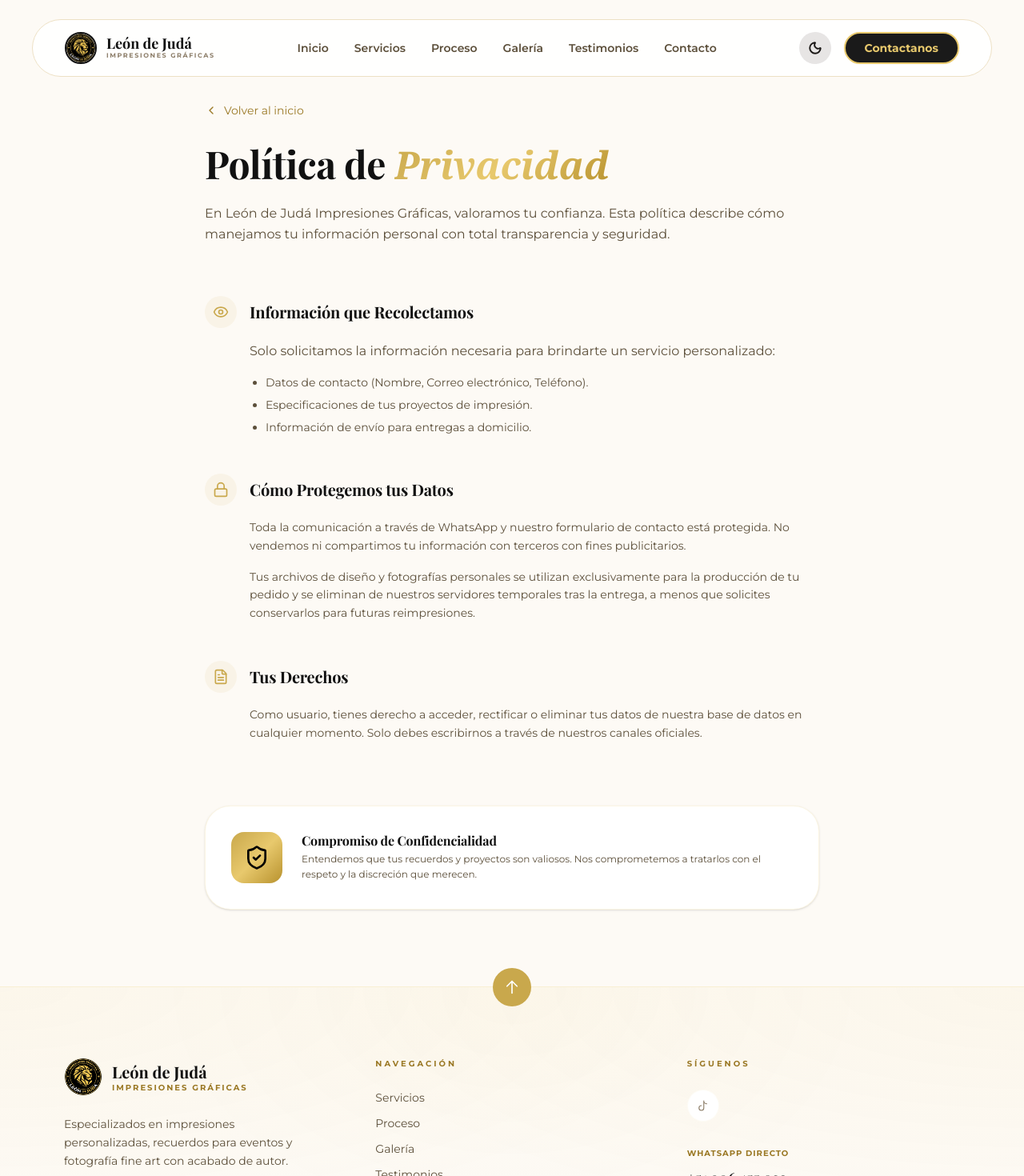
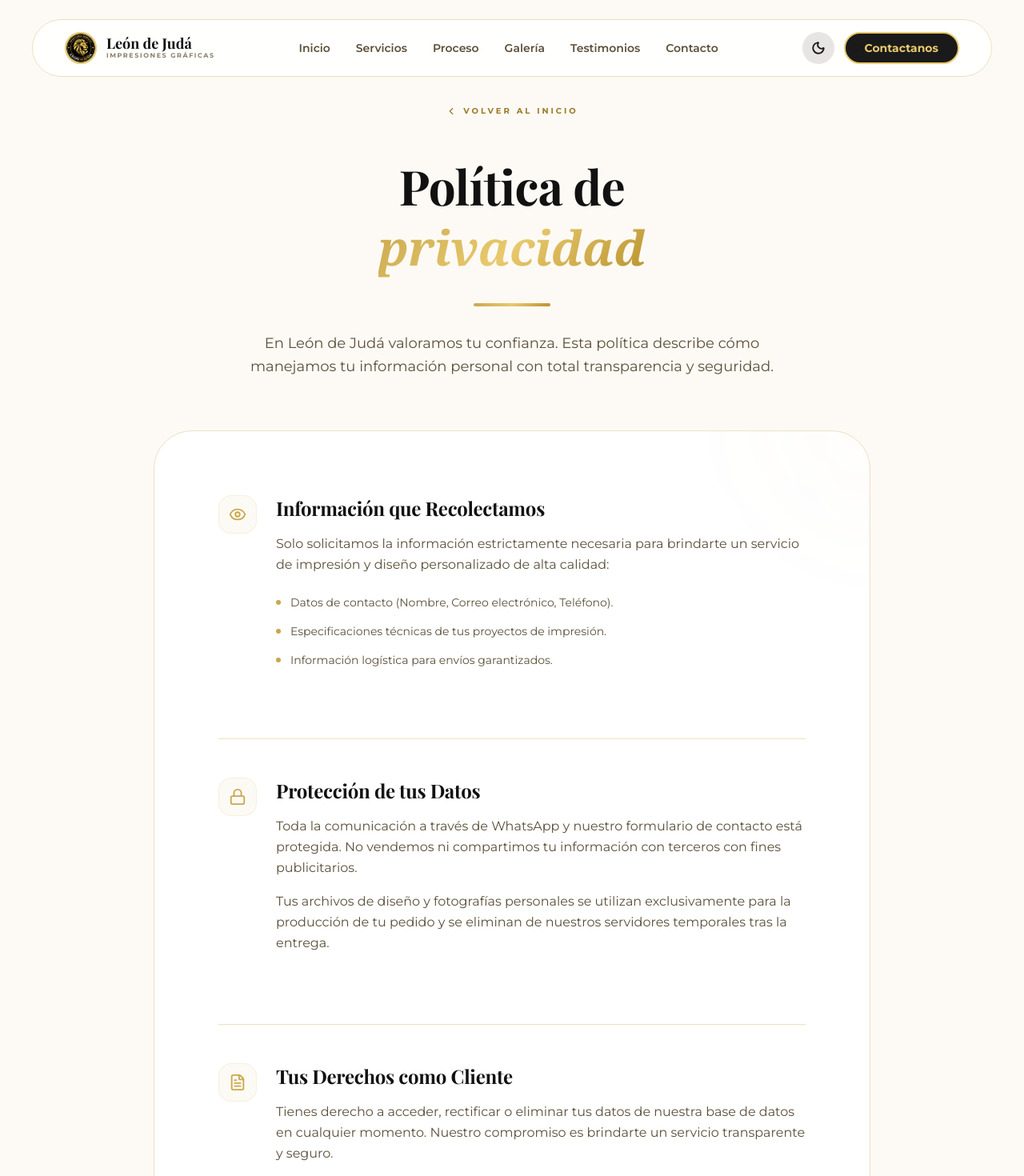
Before and after one commit to marisol0davila21-sudo/leonjd, a Next.js app in the folder frontend/: page /politica-privacidad in a window 1280 px wide. Shown: the top 1470 px of the page at 80% size. Built offline with nearby package versions, Linux system fonts and the light colour scheme.

Commit message:
feat: implement responsive navbar, root layout configuration, and privacy policy page

```diff
--- a/frontend/app/politica-privacidad/page.tsx
+++ b/frontend/app/politica-privacidad/page.tsx
@@ -9,95 +9,112 @@ export default function PrivacyPolicy() {
   return (
     <>
       <Navbar />
-      <main className="pt-32 pb-24 bg-[#fdfaf5] dark:bg-[#080808] transition-colors duration-500">
+      <main className="pt-32 pb-24 bg-[#fdfaf5] dark:bg-[#050505] transition-colors duration-500">
         <div className="container-main">
           {/* Header */}
-          <div className="max-w-3xl mx-auto mb-16">
+          <div className="max-w-4xl mx-auto mb-16 text-center">
             <Link
               href="/"
-              className="inline-flex items-center gap-2 text-sm text-[#9a7824] hover:text-[#c9a84c] transition-colors mb-8 group"
+              className="inline-flex items-center gap-2 text-[10px] font-bold tracking-[0.3em] uppercase text-[#9a7824] hover:text-[#c9a84c] transition-colors mb-12 group"
             >
-              <ChevronLeft size={16} className="group-hover:-translate-x-1 transition-transform" />
+              <ChevronLeft size={14} className="group-hover:-translate-x-1 transition-transform" />
               Volver al inicio
             </Link>
 
-            <h1 className="text-display text-4xl md:text-5xl font-bold text-[var(--text-main)] mb-6">
-              Política de <span className="gold-gradient italic font-serif">Privacidad</span>
+            <h1 className="text-display text-5xl md:text-6xl font-bold text-[var(--text-main)] mb-8 leading-tight">
+              Política de <br />
+              <span className="gold-gradient italic font-serif lowercase">privacidad</span>
             </h1>
-            <p className="text-body text-base text-[var(--text-muted)] leading-relaxed">
-              En León de Judá Impresiones Gráficas, valoramos tu confianza. Esta política describe cómo manejamos tu información personal con total transparencia y seguridad.
+            <div className="w-24 h-1 bg-gold-gradient mx-auto mb-8 rounded-full" />
+            <p className="text-body text-lg text-[var(--text-muted)] leading-relaxed max-w-2xl mx-auto">
+              En León de Judá valoramos tu confianza. Esta política describe cómo manejamos tu información personal con total transparencia y seguridad.
             </p>
           </div>
 
-          {/* Content Grid */}
-          <div className="max-w-3xl mx-auto grid gap-12">
+          {/* Content Card */}
+          <div className="max-w-4xl mx-auto bg-white dark:bg-[#0c0c0c] border border-[#ede0c4] dark:border-white/10 rounded-[48px] p-8 md:p-16 lg:p-20 relative overflow-hidden transition-colors duration-500">
+            {/* Decorative background elements */}
+            <div className="absolute top-0 right-0 w-64 h-64 bg-[#c9a84c05] rounded-full blur-3xl -translate-y-1/2 translate-x-1/2" />
+            <div className="absolute bottom-0 left-0 w-64 h-64 bg-[#c9a84c03] rounded-full blur-3xl translate-y-1/2 -translate-x-1/2" />
+
+            <div className="relative z-10 grid gap-16">
 
               {/* Section 1 */}
-            <section className="group">
-              <div className="flex items-center gap-4 mb-4">
-                <div className="w-10 h-10 rounded-xl bg-[#c9a84c15] flex items-center justify-center text-[#c9a84c]">
-                  <Eye size={20} />
+              <section className="relative">
+                <div className="flex items-start gap-6 mb-6">
+                  <div className="w-12 h-12 rounded-2xl bg-[#c9a84c10] flex items-center justify-center text-[#c9a84c] shrink-0 border border-[#c9a84c20]">
+                    <Eye size={22} />
                   </div>
-                <h2 className="text-xl font-bold text-[var(--text-main)]">Información que Recolectamos</h2>
+                  <div>
+                    <h2 className="text-display text-2xl font-bold text-[var(--text-main)] mb-4">Información que Recolectamos</h2>
+                    <p className="text-body text-base text-[var(--text-muted)] leading-relaxed mb-6">
+                      Solo solicitamos la información estrictamente necesaria para brindarte un servicio de impresión y diseño personalizado de alta calidad:
+                    </p>
+                    <ul className="grid gap-4">
+                      {[
+                        'Datos de contacto (Nombre, Correo electrónico, Teléfono).',
+                        'Especificaciones técnicas de tus proyectos de impresión.',
+                        'Información logística para envíos garantizados.',
+                      ].map((item, i) => (
+                        <li key={i} className="flex items-center gap-3 text-sm text-[var(--text-muted)]">
+                          <div className="w-1.5 h-1.5 rounded-full bg-[#c9a84c]" />
+                          {item}
+                        </li>
+                      ))}
+                    </ul>
                   </div>
-              <div className="pl-14">
-                <p className="text-body text-[var(--text-muted)] leading-relaxed">
-                  Solo solicitamos la información necesaria para brindarte un servicio personalizado:
-                </p>
-                <ul className="list-disc pl-5 mt-4 space-y-2 text-[var(--text-muted)] text-sm">
-                  <li>Datos de contacto (Nombre, Correo electrónico, Teléfono).</li>
-                  <li>Especificaciones de tus proyectos de impresión.</li>
-                  <li>Información de envío para entregas a domicilio.</li>
-                </ul>
                 </div>
               </section>
 
               {/* Section 2 */}
-            <section className="group">
-              <div className="flex items-center gap-4 mb-4">
-                <div className="w-10 h-10 rounded-xl bg-[#c9a84c15] flex items-center justify-center text-[#c9a84c]">
-                  <Lock size={20} />
+              <section className="relative pt-12 border-t border-[#ede0c4] dark:border-white/5">
+                <div className="flex items-start gap-6 mb-6">
+                  <div className="w-12 h-12 rounded-2xl bg-[#c9a84c10] flex items-center justify-center text-[#c9a84c] shrink-0 border border-[#c9a84c20]">
+                    <Lock size={22} />
                   </div>
-                <h2 className="text-xl font-bold text-[var(--text-main)]">Cómo Protegemos tus Datos</h2>
-              </div>
-              <div className="pl-14 text-sm text-[var(--text-muted)] leading-relaxed space-y-4">
+                  <div>
+                    <h2 className="text-display text-2xl font-bold text-[var(--text-main)] mb-4">Protección de tus Datos</h2>
+                    <div className="space-y-4 text-body text-base text-[var(--text-muted)] leading-relaxed">
                       <p>
                         Toda la comunicación a través de WhatsApp y nuestro formulario de contacto está protegida. No vendemos ni compartimos tu información con terceros con fines publicitarios.
                       </p>
                       <p>
-                  Tus archivos de diseño y fotografías personales se utilizan exclusivamente para la producción de tu pedido y se eliminan de nuestros servidores temporales tras la entrega, a menos que solicites conservarlos para futuras reimpresiones.
+                        Tus archivos de diseño y fotografías personales se utilizan exclusivamente para la producción de tu pedido y se eliminan de nuestros servidores temporales tras la entrega.
                       </p>
+                    </div>
+                  </div>
                 </div>
               </section>
 
               {/* Section 3 */}
-            <section className="group">
-              <div className="flex items-center gap-4 mb-4">
-                <div className="w-10 h-10 rounded-xl bg-[#c9a84c15] flex items-center justify-center text-[#c9a84c]">
-                  <FileText size={20} />
+              <section className="relative pt-12 border-t border-[#ede0c4] dark:border-white/5">
+                <div className="flex items-start gap-6 mb-6">
+                  <div className="w-12 h-12 rounded-2xl bg-[#c9a84c10] flex items-center justify-center text-[#c9a84c] shrink-0 border border-[#c9a84c20]">
+                    <FileText size={22} />
                   </div>
-                <h2 className="text-xl font-bold text-[var(--text-main)]">Tus Derechos</h2>
+                  <div>
+                    <h2 className="text-display text-2xl font-bold text-[var(--text-main)] mb-4">Tus Derechos como Cliente</h2>
+                    <p className="text-body text-base text-[var(--text-muted)] leading-relaxed">
+                      Tienes derecho a acceder, rectificar o eliminar tus datos de nuestra base de datos en cualquier momento. Nuestro compromiso es brindarte un servicio transparente y seguro.
+                    </p>
                   </div>
-              <div className="pl-14 text-sm text-[var(--text-muted)] leading-relaxed">
-                <p>
-                  Como usuario, tienes derecho a acceder, rectificar o eliminar tus datos de nuestra base de datos en cualquier momento. Solo debes escribirnos a través de nuestros canales oficiales.
-                </p>
                 </div>
               </section>
 
               {/* Banner info */}
-            <div className="mt-8 p-8 rounded-[32px] bg-white dark:bg-[#111111] border border-[#e8c96d30] flex flex-col md:flex-row items-center gap-6 shadow-sm">
-              <div className="w-16 h-16 rounded-2xl bg-gold-gradient flex items-center justify-center text-black shrink-0">
-                <ShieldCheck size={32} />
+              <div className="mt-12 p-8 md:p-10 rounded-[32px] bg-[#fcf9f2] dark:bg-white/5 border border-[#e8c96d30] flex flex-col md:flex-row items-center gap-8 group">
+                <div className="w-20 h-20 rounded-[24px] bg-[#1a1a1a] flex items-center justify-center text-[#e8c96d] shrink-0 shadow-xl transition-transform group-hover:scale-105">
+                  <ShieldCheck size={40} />
                 </div>
-              <div>
-                <h3 className="font-bold text-[var(--text-main)] mb-1">Compromiso de Confidencialidad</h3>
-                <p className="text-xs text-[var(--text-muted)] leading-relaxed">
-                  Entendemos que tus recuerdos y proyectos son valiosos. Nos comprometemos a tratarlos con el respeto y la discreción que merecen.
+                <div className="text-center md:text-left">
+                  <h3 className="text-display text-xl font-bold text-[var(--text-main)] mb-2">Compromiso de Confidencialidad</h3>
+                  <p className="text-sm text-[var(--text-muted)] leading-relaxed max-w-lg">
+                    Entendemos que tus recuerdos y proyectos son valiosos. Nos comprometemos a tratarlos con el máximo respeto y la discreción que merecen.
                   </p>
                 </div>
               </div>
 
+            </div>
           </div>
         </div>
       </main>
--- a/frontend/components/navigation/navbar.tsx
+++ b/frontend/components/navigation/navbar.tsx
@@ -1,16 +1,16 @@
 'use client'
 
 import { useState, useEffect } from 'react'
-import { Menu, X, Phone, Sun, Moon } from 'lucide-react'
+import { Menu, X, Phone, Sun, Moon, ChevronLeft } from 'lucide-react'
 import Image from 'next/image'
 
 const NAV_LINKS = [
-  { label: 'Inicio',     href: '#inicio' },
-  { label: 'Servicios',  href: '#servicios' },
-  { label: 'Proceso',    href: '#proceso' },
-  { label: 'Galería',    href: '#galeria' },
-  { label: 'Testimonios',href: '#testimonios' },
-  { label: 'Contacto',   href: '#contacto' },
+  { label: 'Inicio',     href: '/' },
+  { label: 'Servicios',  href: '/#servicios' },
+  { label: 'Proceso',    href: '/#proceso' },
+  { label: 'Galería',    href: '/#galeria' },
+  { label: 'Testimonios',href: '/#testimonios' },
+  { label: 'Contacto',   href: '/#contacto' },
 ]
 
 export default function Navbar() {
@@ -22,9 +22,8 @@ export default function Navbar() {
     const onScroll = () => setScrolled(window.scrollY > 20)
     window.addEventListener('scroll', onScroll, { passive: true })
 
-    if (document.documentElement.classList.contains('dark')) {
-      setIsDark(true)
-    }
+    // Sync state with the actual class present on the document
+    setIsDark(document.documentElement.classList.contains('dark'))
 
     return () => window.removeEventListener('scroll', onScroll)
   }, [])
@@ -32,7 +31,13 @@ export default function Navbar() {
   const toggleTheme = () => {
     const newTheme = !isDark
     setIsDark(newTheme)
-    document.documentElement.classList.toggle('dark')
+    if (newTheme) {
+      document.documentElement.classList.add('dark')
+      localStorage.setItem('theme', 'dark')
+    } else {
+      document.documentElement.classList.remove('dark')
+      localStorage.setItem('theme', 'light')
+    }
   }
 
   return (
@@ -45,12 +50,13 @@ export default function Navbar() {
         }`}
       >
         {/* Logo */}
-        <a href="#inicio" className="flex items-center gap-3 group shrink-0">
-          <div className="relative w-10 h-10 overflow-hidden rounded-full border-2 border-gold-gradient group-hover:scale-110 transition-transform duration-300">
+        <a href="/" className="flex items-center gap-3 group shrink-0">
+          <div className="relative w-10 h-10 overflow-hidden rounded-full border-2 border-[#e8c96d] group-hover:scale-110 transition-transform duration-300">
             <Image
               src="/images/logo.webp"
               alt="León de Judá Logo"
               fill
+              sizes="40px"
               className="object-cover"
             />
           </div>
@@ -75,7 +81,7 @@ export default function Navbar() {
         </div>
 
         {/* Right Actions */}
-        <div className="flex items-center gap-4">
+        <div className="flex items-center gap-3">
           {/* Theme Toggle */}
           <button
             onClick={toggleTheme}
@@ -96,7 +102,7 @@ export default function Navbar() {
           {/* Desktop CTA */}
           <div className="hidden md:block">
             <a
-              href="https://wa.me/51981451159"
+              href="https://wa.me/51906455032"
               target="_blank"
               rel="noopener noreferrer"
               className="flex items-center gap-2 bg-[#1a1a1a] dark:bg-[#e8c96d] text-[#e8c96d] dark:text-[#111111] border-2 border-[#e8c96d] text-body text-sm font-bold px-6 py-2 rounded-full hover:bg-[#e8c96d] hover:text-black dark:hover:bg-white active:scale-95 transition-all duration-300"
@@ -105,42 +111,51 @@ export default function Navbar() {
             </a>
           </div>
 
-          {/* Mobile Menu Trigger */}
+          {/* Mobile Menu Trigger - REDESIGNED */}
           <button
             onClick={() => setMenuOpen(!menuOpen)}
-            className="lg:hidden w-10 h-10 flex items-center justify-center rounded-full bg-stone-100 dark:bg-stone-800 text-[var(--text-main)]"
+            className={`lg:hidden w-10 h-10 flex items-center justify-center rounded-full transition-all duration-300 border-2 ${
+              menuOpen
+                ? 'bg-[#1a1a1a] dark:bg-[#e8c96d] border-[#e8c96d] text-[#e8c96d] dark:text-black'
+                : 'bg-white dark:bg-black/20 border-[#ede0c4] dark:border-white/10 text-[var(--text-main)]'
+            }`}
           >
             {menuOpen ? <X size={20} /> : <Menu size={20} />}
           </button>
         </div>
       </nav>
 
-      {/* Mobile Menu - Now in a matching style */}
+      {/* Mobile Menu - REDESIGNED */}
       <div
-        className={`lg:hidden absolute top-24 left-4 right-4 bg-white/95 dark:bg-black/95 backdrop-blur-xl rounded-[32px] border border-white/10 transition-all duration-300 overflow-hidden ${
-          menuOpen ? 'opacity-100 translate-y-0 visible' : 'opacity-0 -translate-y-4 invisible h-0'
+        className={`lg:hidden absolute top-24 left-4 right-4 bg-white/95 dark:bg-[#0a0a0a]/95 backdrop-blur-xl rounded-[32px] border border-[#ede0c4] dark:border-white/10 transition-all duration-500 overflow-hidden shadow-2xl ${
+          menuOpen ? 'opacity-100 translate-y-0 visible max-h-[500px]' : 'opacity-0 -translate-y-4 invisible max-h-0'
         }`}
       >
-        <div className="p-8 flex flex-col gap-6">
+        <div className="p-8 flex flex-col gap-5">
           {NAV_LINKS.map((link) => (
             <a
               key={link.label}
               href={link.href}
               onClick={() => setMenuOpen(false)}
-              className="text-body text-lg font-bold text-[var(--text-main)] hover:text-[#c9a84c] transition-colors"
+              className="text-display text-xl font-bold text-[var(--text-main)] hover:text-[#c9a84c] transition-colors flex items-center justify-between group"
             >
               {link.label}
+              <div className="w-8 h-8 rounded-full border border-[#ede0c4] dark:border-white/10 flex items-center justify-center opacity-0 group-hover:opacity-100 transition-all">
+                <ChevronLeft size={14} className="rotate-180 text-[#c9a84c]" />
+              </div>
             </a>
           ))}
+          <div className="pt-4 border-t border-[#ede0c4] dark:border-white/5 mt-2">
             <a
-            href="https://wa.me/51981451159"
+              href="https://wa.me/51906455032"
               target="_blank"
               rel="noopener noreferrer"
-            className="mt-4 flex items-center justify-center gap-2 bg-gold-gradient text-black text-body text-base font-bold py-4 rounded-2xl"
+              className="flex items-center justify-center gap-2 bg-[#1a1a1a] dark:bg-[#e8c96d] text-[#e8c96d] dark:text-[#111111] border-2 border-[#e8c96d] text-body text-base font-bold py-4 rounded-2xl active:scale-95 transition-all"
             >
               <Phone size={18} />
-            Contactanos
+              Solicitar Cotización
             </a>
+          </div>
         </div>
       </div>
     </header>
```
Also changed, not shown: frontend/app/layout.tsx (+21 -1 lines). Lines whose indentation alone changed are shown as unchanged.
